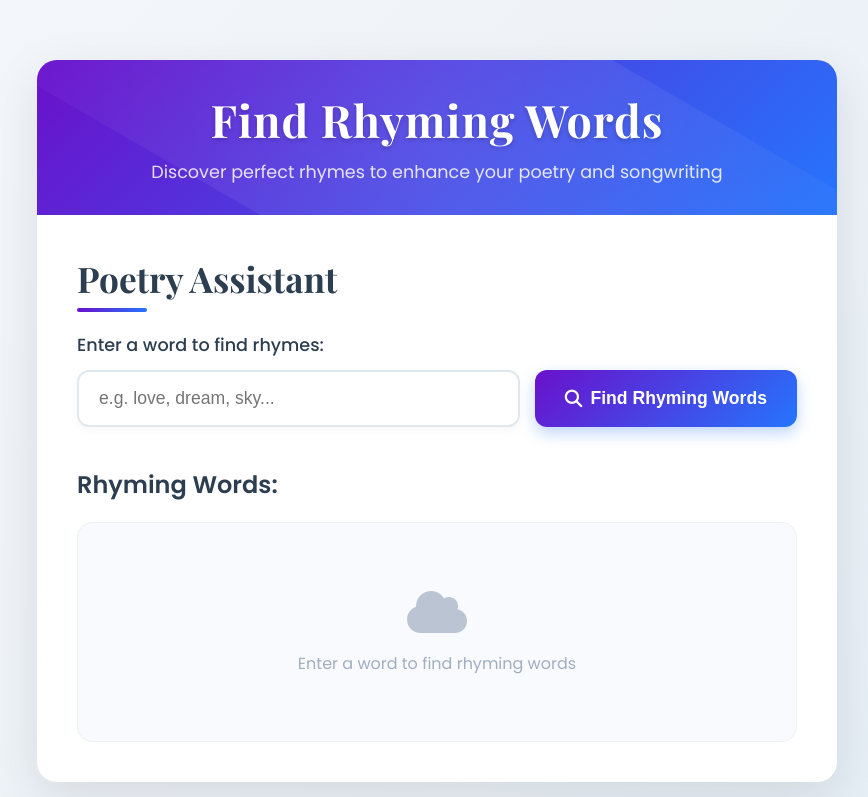
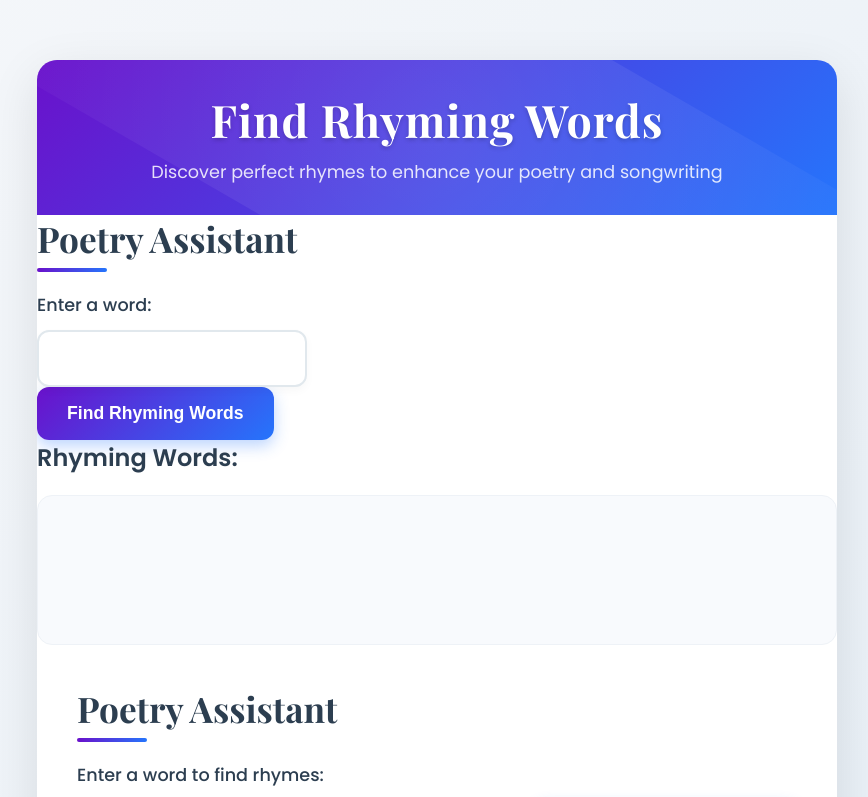
Before and after one commit to MeekBerbenburgh/POETRY-FILE, a plain HTML site: page index.html in a window 1280 px wide. Shown: the top 797 px of the page, without its empty margins (203-1071 px from the left). Drawn offline with nearby package versions, Linux system fonts and the light colour scheme.

Commit message:
Update index.html
.

```diff
--- a/index.html
+++ b/index.html
@@ -265,6 +265,20 @@
             <p>Discover perfect rhymes to enhance your poetry and songwriting</p>
         </div>
 
+            <div>
+
+    <h2>Poetry Assistant</h2>
+
+    <label for="userInput">Enter a word:</label>
+    <input type="text" id="userInput" />
+    <button onclick="fetchAndFindRhymingWords()">Find Rhyming Words</button>
+
+    <h3>Rhyming Words:</h3>
+    <div id="result"></div>
+
+    <script src="PoetryAssistant.js"></script>
+    </div>
+
         <div class="content">
             <h2>Poetry Assistant</h2>
 
```
